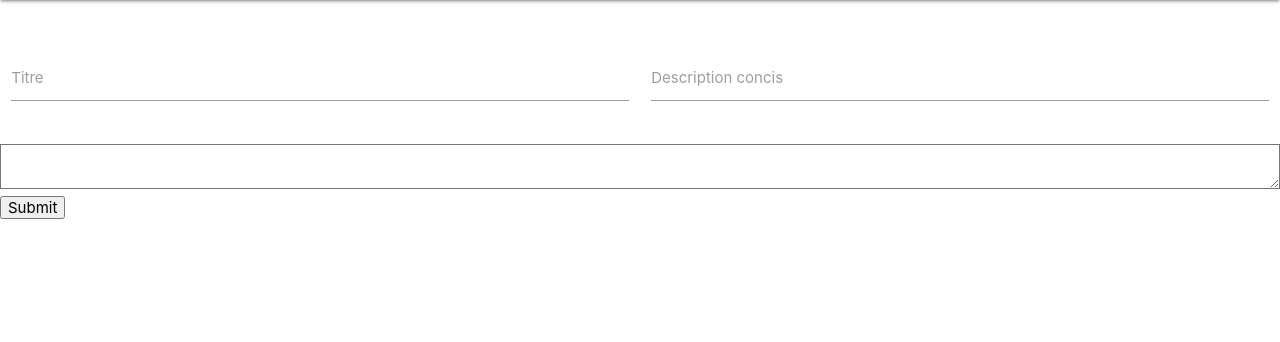
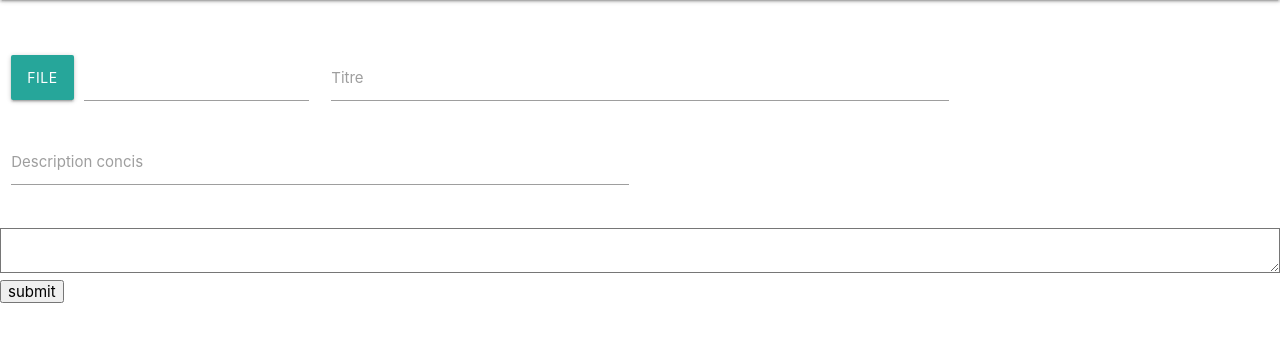
Before and after one commit to Gelleriewe/WorkshopB2, a PHP site: page /Nouvel-Article.php in a window 1280 px wide. Shown: the part 80-422 px from the top of the page. Run offline with PHP 8.4, Linux system fonts and the light colour scheme; some libraries are stand-ins or nearby versions.

Commit message:
Update de l'ajout d'article

```diff
--- a/CSS/CSS_Index.css
+++ b/CSS/CSS_Index.css
@@ -40,14 +40,14 @@
   background-image: url(http://image.noelshack.com/fichiers/2018/37/3/1536745096-graduation-995042-1920.jpg);
 }
 
-<<<<<<< HEAD
+
 .description-site{
   font-family: 'Trebuchet MS', Helvetica, sans-serif;
 }
 
 .rotate{
   transform: rotate(90deg);
-=======
+}
 .h2{
 margin:auto;
 text-align:center;
@@ -60,5 +60,4 @@ text-shadow: 0 0 20px #fefcc9, 10px -10px 30px #feec85,
 -20px -60px 60px #cd4606,
 0 -80px 70px #973716, 10px -90px 80px #451b0e;
 
->>>>>>> e6693e37701fc9d1fc03c32f6ec90e7beff839ef
 }
--- a/Nouvel-Article.php
+++ b/Nouvel-Article.php
@@ -18,20 +18,29 @@ and open the template in the editor.
     <body>
         <?php include 'include/nav.php'; ?>
         <div class="">
-            <form  method="POST" action="./SQL-query/insert-article-complet.php" style="margin-top: 5vh;">
+            <form  method="POST" enctype="multipart/form-data" action="./SQL-query/insert-article-complet.php" style="margin-top: 5vh;">
                 <div class="row">
+                    <div class="file-field input-field col s3">
+                        <div class="btn">
+                            <span>File</span>
+                            <input required type="file" accept="image/gif, image/jpeg" name="photoArticle">
+                        </div>
+                        <div class="file-path-wrapper">
+                            <input class="file-path validate" type="text">
+                        </div>
+                    </div>
                     <div class="input-field col s6">
-                    <input id="input_text" type="text" data-length="30" name="titre">
+                        <input required id="input_text" type="text" data-length="30" maxlength="30" name="titre">
                         <label for="input_text">Titre</label>
                     </div>
 
                     <div class="input-field col s6">
-                    <input id="input_text" type="text" data-length="80" name="description">
+                        <input required id="input_text" type="text" data-length="200" maxlength="200" name="description">
                         <label for="input_text">Description concis</label>
                     </div>
                 </div>
                 <textarea name="content"></textarea>
-                <input type="submit" value="Submit">
+                <input type="submit" value="submit">
 
             </form>
 
```
Also changed, not shown: SQL-query/insert-article-complet.php (+47 -8 lines). Lines whose indentation alone changed are shown as unchanged.
